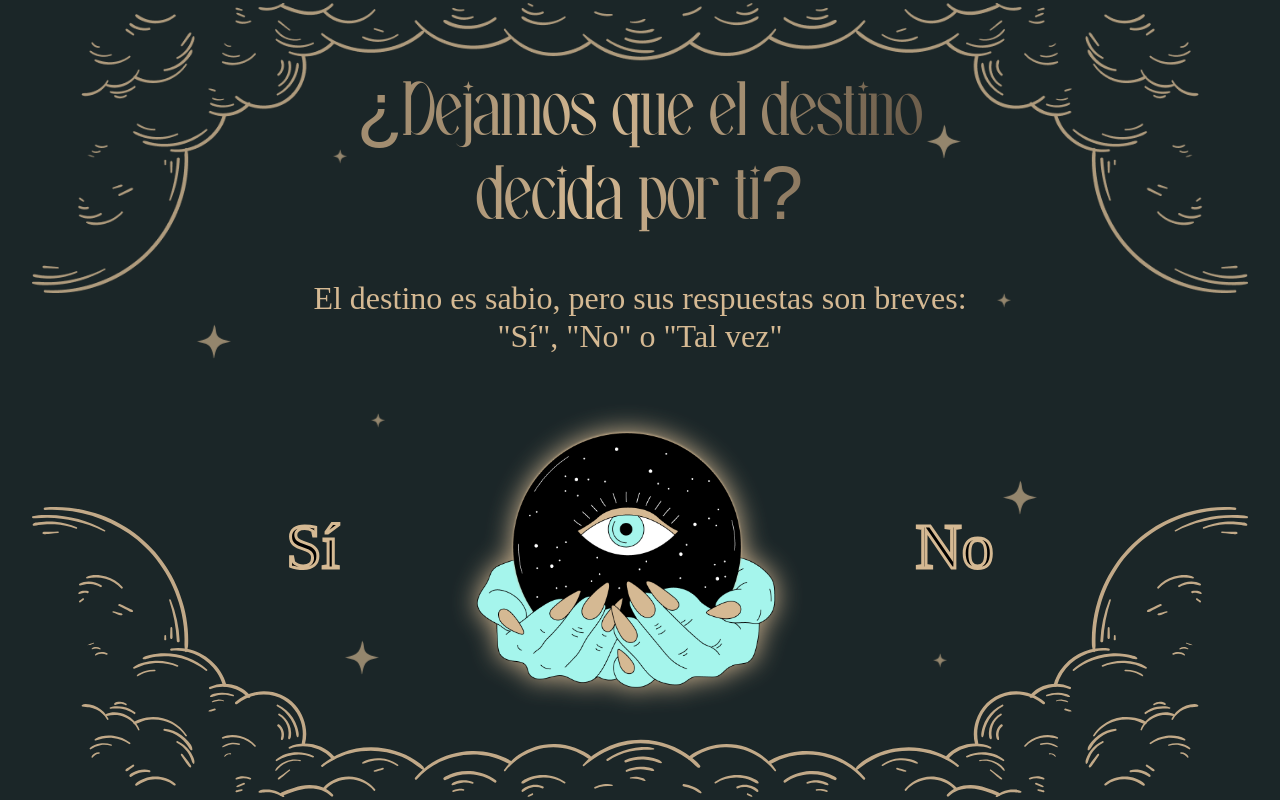
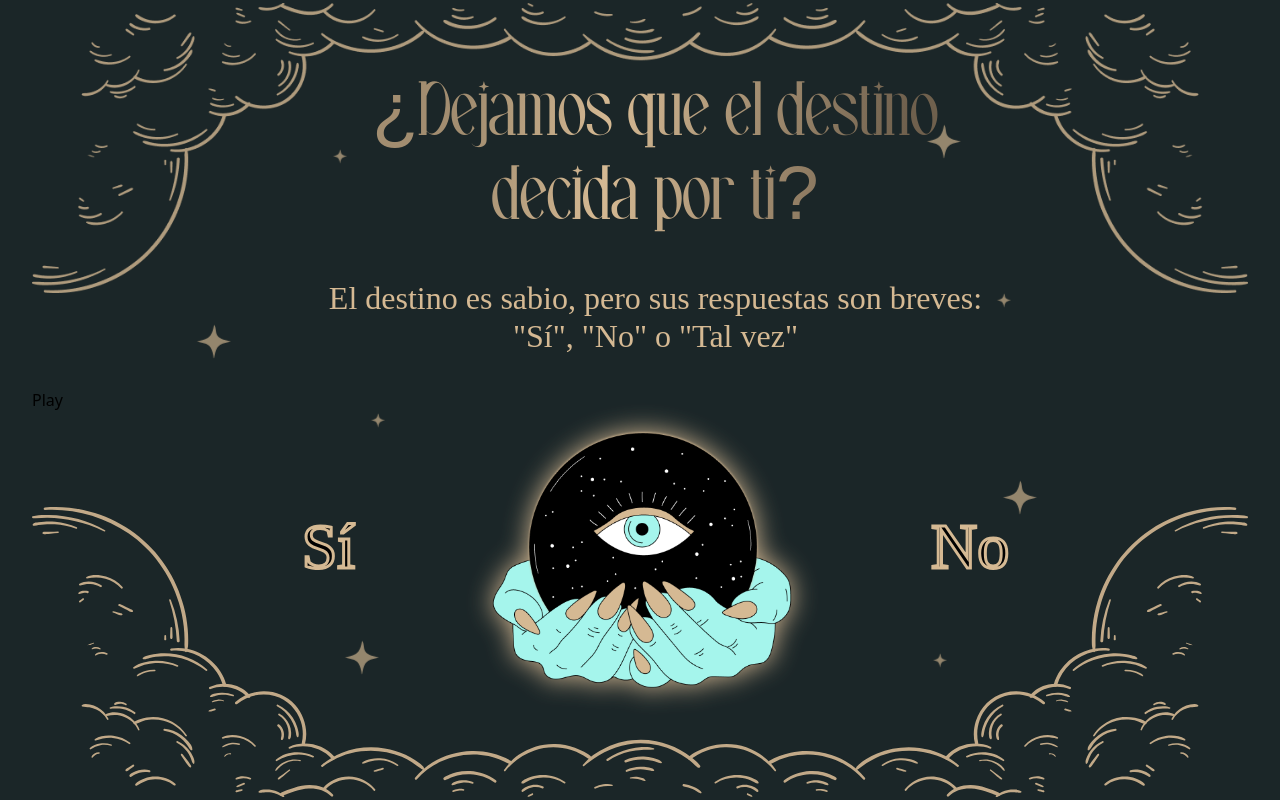
Before and after one commit to JessCardenas/oraculov1, a React (Vite) app: page / in a window 1280 px wide. Built offline with nearby package versions, Linux system fonts and the light colour scheme.

Commit message:
componente musica

```diff
--- a/src/App.jsx
+++ b/src/App.jsx
@@ -4,6 +4,7 @@ import OraculoScreen from "./components/OraculoScreen";
 import RespuestaScreen from "./components/RespuestaScreen";
 import FrasesScreen from "./components/FrasesScreen";
 import Creditos from "./utils/creditos";
+import Music from "./components/Music";
 import "./App.css";
 import upper_clouds from "./assets/images/upper_clouds.png";
 import Clouds_above from "./assets/images/Clouds_above.svg";
@@ -17,6 +18,7 @@ function App() {
     <div className="app-screen h-screen flex items-center justify-center overflow-hidden p-4 sm:p-8">
       <img src={upper_clouds} alt="Nubes fondo" className="upperClouds" />
       <FondoEstrellas />
+      <Music />
 
       {pantalla === "home" && <HomeScreen cambiarPantalla={setPantalla} />}
       {pantalla === "oraculo" && (
--- /dev/null
+++ b/src/components/Music.jsx
@@ -0,0 +1,28 @@
+import { useRef, useState } from "react";
+import LaPetiteFilleDeLaMer from "../assets/La_petite_fille_de_la_mer.mp3";
+
+function Music() {
+  const audioRef = useRef(null);
+  const [playing, setPlaying] = useState(false);
+
+  const toggleMusic = () => {
+    if (!audioRef.current) return;
+
+    if (playing) {
+      audioRef.current.pause();
+    } else {
+      audioRef.current.play();
+    }
+
+    setPlaying(!playing);
+  };
+
+  return (
+    <div className="music">
+      <button onClick={toggleMusic}>{playing ? "Pause" : "Play"}</button>
+      <audio ref={audioRef} src={LaPetiteFilleDeLaMer} loop />
+    </div>
+  );
+}
+
+export default Music;
```
Also changed, not shown: 1 other file (tests, documents, lock files or other folders).
